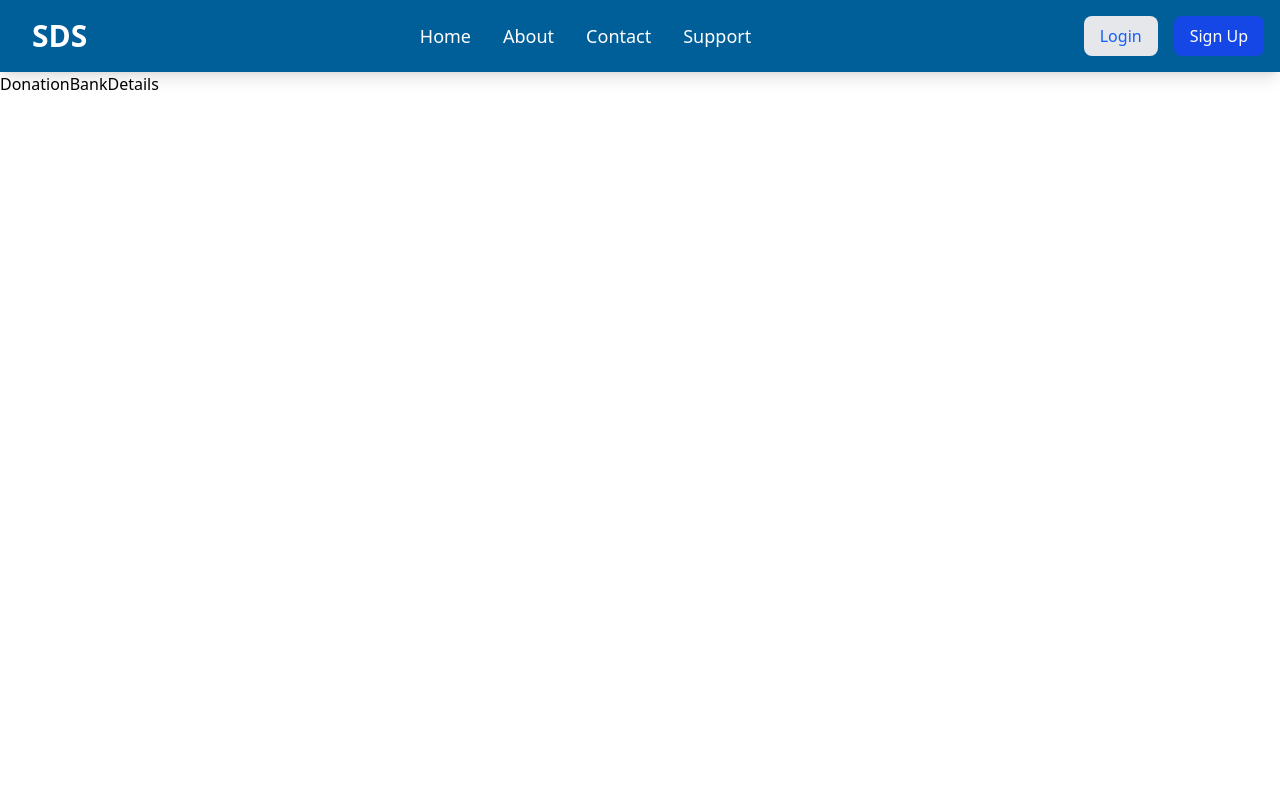
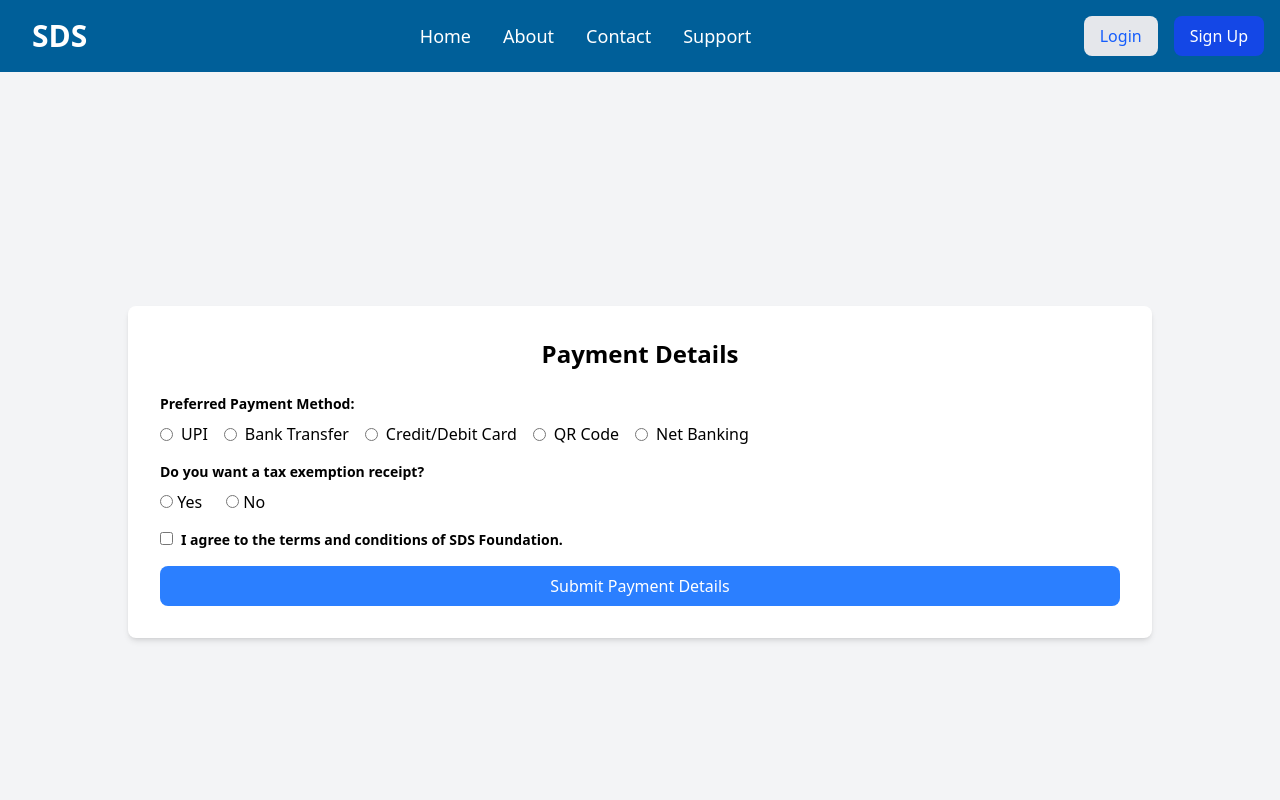
Before and after one commit to Vasundhra-Gupta/SDS, a React (Vite) app in the folder client/: page /donation-bankdetail in a window 1280 px wide. Shown: the top 800 px of the page. Built offline with nearby package versions, Linux system fonts and the light colour scheme.

Commit message:
Bank detail

```diff
--- a/client/src/Pages/Donations/DonationBankDetails.jsx
+++ b/client/src/Pages/Donations/DonationBankDetails.jsx
@@ -1,7 +1,241 @@
-import React from 'react'
+import React, { useState } from 'react';
 
 export default function DonationBankDetails() {
+  const [paymentMethod, setPaymentMethod] = useState('');
+  const [formData, setFormData] = useState({
+    upiId: '',
+    bankName: '',
+    accountNumber: '',
+    ifscCode: '',
+    cardNumber: '',
+    cardholderName: '',
+    expiryDate: '',
+    cvv: '',
+    qrCodePayment: false,
+    taxExemption: '',
+    consent: false,
+  });
+
+  const handleInputChange = (e) => {
+    const { name, value, type, checked } = e.target;
+    if (type === 'checkbox') {
+      setFormData({ ...formData, [name]: checked });
+    } else {
+      setFormData({ ...formData, [name]: value });
+    }
+  };
+
+  const handlePaymentChange = (e) => {
+    setPaymentMethod(e.target.value);
+  };
+
+  const handleSubmit = (e) => {
+    e.preventDefault();
+    console.log('Form Submitted:', formData);
+    alert('Thank you for providing your payment details!');
+  };
+
   return (
-    <div>DonationBankDetails</div>
-  )
+    <div className="min-h-screen bg-gray-100 flex items-center justify-center">
+      <form
+        className="bg-white p-8 rounded-lg shadow-md max-w-5xl w-11/12"
+        onSubmit={handleSubmit}
+      >
+        <h1 className="text-2xl font-bold mb-6 text-center">Payment Details</h1>
+
+        {/* Preferred Payment Method */}
+        <div className="mb-4">
+          <label className="block text-sm font-semibold mb-2">Preferred Payment Method:</label>
+          <div className="flex flex-wrap gap-4">
+            {['UPI', 'Bank Transfer', 'Credit/Debit Card', 'QR Code', 'Net Banking'].map((method) => (
+              <label key={method} className="flex items-center">
+                <input
+                  type="radio"
+                  name="paymentMethod"
+                  value={method}
+                  checked={paymentMethod === method}
+                  onChange={handlePaymentChange}
+                  className="mr-2"
+                />
+                {method}
+              </label>
+            ))}
+          </div>
+        </div>
+
+        {/* Dynamic Fields */}
+        {paymentMethod === 'UPI' && (
+          <div className="mb-4">
+            <label className="block text-sm font-semibold mb-2">UPI ID:</label>
+            <input
+              type="text"
+              name="upiId"
+              value={formData.upiId}
+              onChange={handleInputChange}
+              className="w-full p-2 border rounded"
+              placeholder="e.g., yourname@upi"
+              required
+            />
+          </div>
+        )}
+
+        {paymentMethod === 'Bank Transfer' && (
+          <div className="mb-4">
+            <label className="block text-sm font-semibold mb-2">Bank Name:</label>
+            <input
+              type="text"
+              name="bankName"
+              value={formData.bankName}
+              onChange={handleInputChange}
+              className="w-full p-2 border rounded"
+              required
+            />
+            <label className="block text-sm font-semibold mb-2 mt-4">Account Number:</label>
+            <input
+              type="number"
+              name="accountNumber"
+              value={formData.accountNumber}
+              onChange={handleInputChange}
+              className="w-full p-2 border rounded"
+              required
+            />
+            <label className="block text-sm font-semibold mb-2 mt-4">IFSC Code:</label>
+            <input
+              type="text"
+              name="ifscCode"
+              value={formData.ifscCode}
+              onChange={handleInputChange}
+              className="w-full p-2 border rounded"
+              required
+            />
+          </div>
+        )}
+
+        {paymentMethod === 'Credit/Debit Card' && (
+          <div className="mb-4">
+            <label className="block text-sm font-semibold mb-2">Card Number:</label>
+            <input
+              type="number"
+              name="cardNumber"
+              value={formData.cardNumber}
+              onChange={handleInputChange}
+              className="w-full p-2 border rounded"
+              required
+            />
+            <label className="block text-sm font-semibold mb-2 mt-4">Cardholder Name:</label>
+            <input
+              type="text"
+              name="cardholderName"
+              value={formData.cardholderName}
+              onChange={handleInputChange}
+              className="w-full p-2 border rounded"
+              required
+            />
+            <label className="block text-sm font-semibold mb-2 mt-4">Expiry Date (MM/YY):</label>
+            <input
+              type="text"
+              name="expiryDate"
+              value={formData.expiryDate}
+              onChange={handleInputChange}
+              className="w-full p-2 border rounded"
+              placeholder="MM/YY"
+              required
+            />
+            <label className="block text-sm font-semibold mb-2 mt-4">CVV:</label>
+            <input
+              type="number"
+              name="cvv"
+              value={formData.cvv}
+              onChange={handleInputChange}
+              className="w-full p-2 border rounded"
+              required
+            />
+          </div>
+        )}
+
+        {paymentMethod === 'QR Code' && (
+          <div className="mb-4">
+            <label className="block text-sm font-semibold mb-2">Scan QR Code to Pay:</label>
+            <div className="w-full flex items-center justify-center bg-gray-100 p-4 rounded">
+              {/* Replace with actual QR code image */}
+              <p className="text-gray-500">[QR Code Placeholder]</p>
+            </div>
+          </div>
+        )}
+
+        {paymentMethod === 'Net Banking' && (
+          <div className="mb-4">
+            <label className="block text-sm font-semibold mb-2">Bank Name:</label>
+            <input
+              type="text"
+              name="bankName"
+              value={formData.bankName}
+              onChange={handleInputChange}
+              className="w-full p-2 border rounded"
+              required
+            />
+            <label className="block text-sm font-semibold mb-2 mt-4">Transaction Reference Number:</label>
+            <input
+              type="text"
+              name="referenceNumber"
+              value={formData.referenceNumber}
+              onChange={handleInputChange}
+              className="w-full p-2 border rounded"
+              required
+            />
+          </div>
+        )}
+
+        {/* Tax Exemption */}
+        <div className="mb-4">
+          <label className="block text-sm font-semibold">Do you want a tax exemption receipt?</label>
+          <div className="flex items-center gap-6 mt-2">
+            <label>
+              <input
+                type="radio"
+                name="taxExemption"
+                value="Yes"
+                checked={formData.taxExemption === 'Yes'}
+                onChange={handleInputChange}
+              />{' '}
+              Yes
+            </label>
+            <label>
+              <input
+                type="radio"
+                name="taxExemption"
+                value="No"
+                checked={formData.taxExemption === 'No'}
+                onChange={handleInputChange}
+              />{' '}
+              No
+            </label>
+          </div>
+        </div>
+
+        {/* Consent and Agreements */}
+        <div className="mb-4">
+          <label className="block text-sm font-semibold">
+            <input
+              type="checkbox"
+              name="consent"
+              checked={formData.consent}
+              onChange={handleInputChange}
+              className="mr-2"
+              required
+            />
+            I agree to the terms and conditions of SDS Foundation.
+          </label>
+        </div>
+
+        {/* Submit Button */}
+        <button
+          type="submit"
+          className="bg-blue-500 text-white px-4 py-2 rounded-lg hover:bg-blue-600 w-full"
+        >
+          Submit Payment Details
+        </button>
+      </form>
+    </div>
+  );
 }
```
